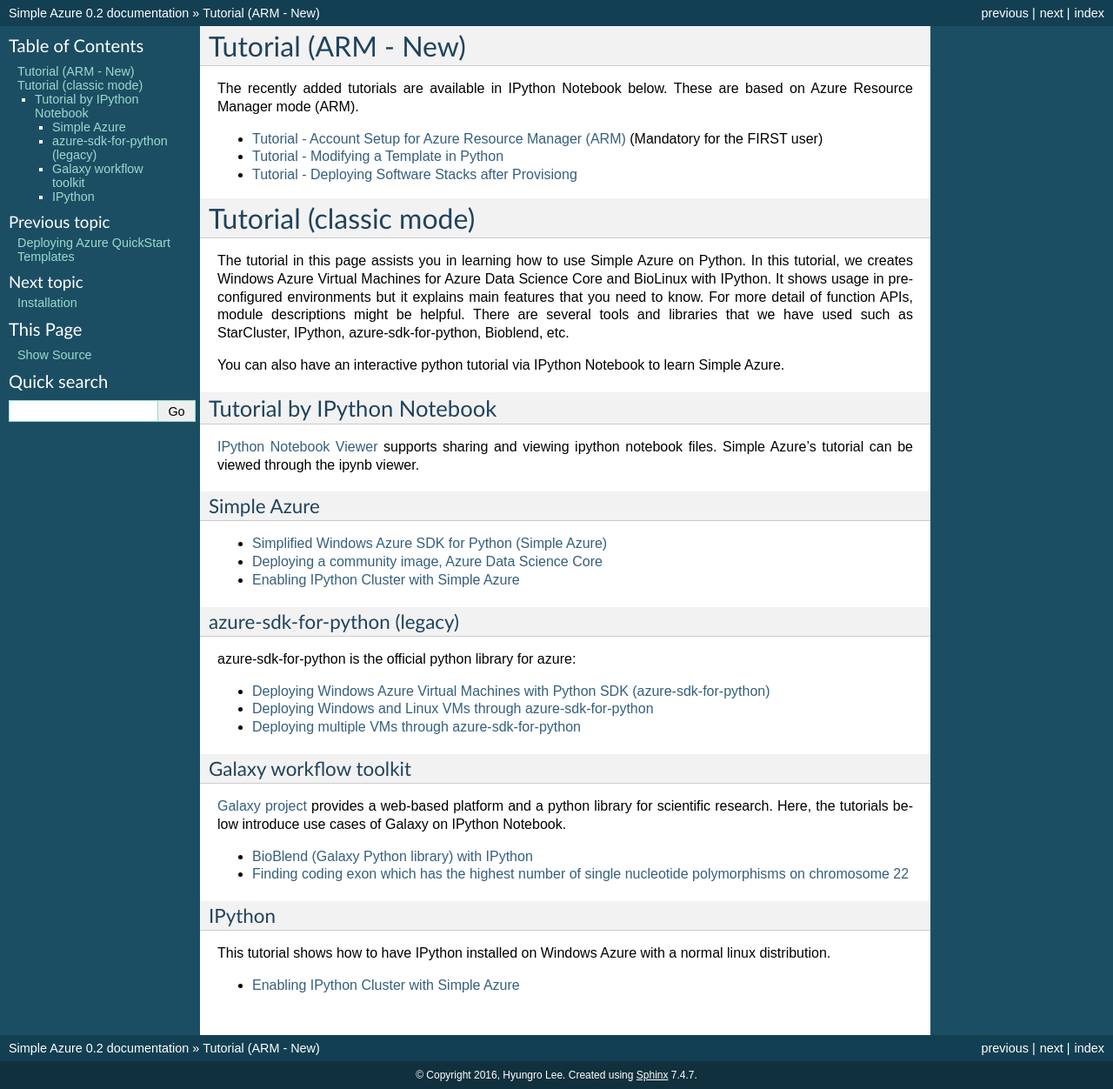
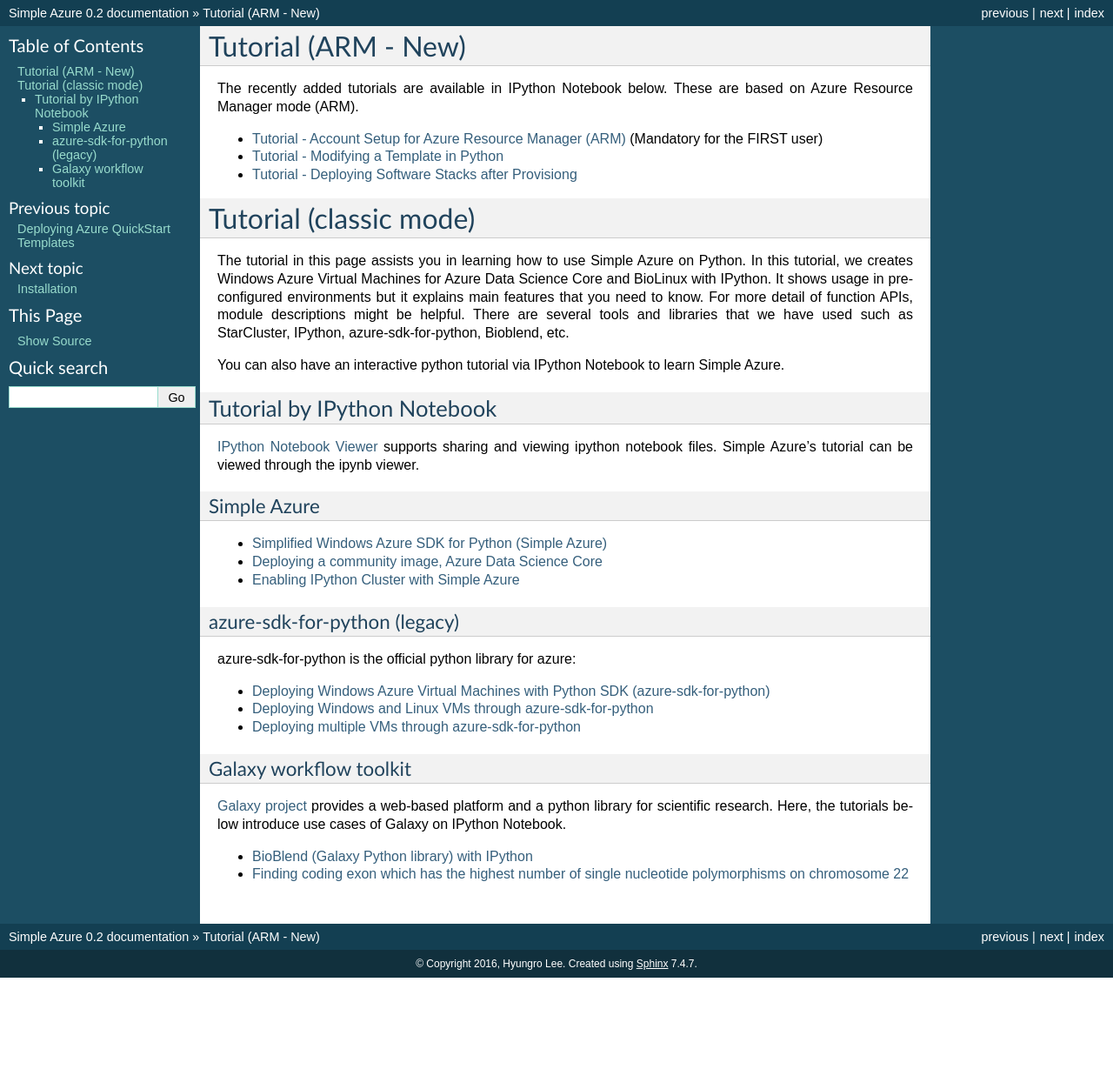
Before and after one commit to lee212/simpleazure, a Sphinx documentation site: the page built from docs/tutorial.rst, in a window 1280 px wide. Shown: the whole page at 87% size. Built offline with Sphinx 7.4.7, drawn with Linux system fonts in a browser that asks for light colours; after the commit the page ends 1124 px from its top, so only the background shows below that.

Commit message:
remove wrong tutorial link

```diff
--- a/docs/tutorial.rst
+++ b/docs/tutorial.rst
@@ -54,11 +54,3 @@
 
 * `BioBlend (Galaxy Python library) with IPython <https://nbviewer.jupyter.org/github/lee212/simpleazure/blob/master/ipynb/classic/Tutorial%20%28classic%29%20-%20BioBlend%20%28Galaxy%20Python%20library%29%20with%20IPython.ipynb>`_
 * `Finding coding exon which has the highest number of single nucleotide polymorphisms on chromosome 22 <https://nbviewer.jupyter.org/github/lee212/simpleazure/blob/master/ipynb/classic/Example%20%28Galaxy%20Workflow%29%20-%20finding%20coding%20exon%20which%20has%20the%20highest%20number%20of%20single%20nucleotide%20polymorphisms%20on%20chromosome%2022.ipynb>`_
-
-IPython
-^^^^^^^^^^^^^^^^^^^^^^^^^^^^^^^^^^^^^^^^^^^^^^^^^^^^^^^^^^^^^^^^^^^^^^^^^^^^^^^
-
-This tutorial shows how to have IPython installed on Windows Azure with a
-normal linux distribution.
-
-* `Enabling IPython Cluster with Simple Azure <https://nbviewer.jupyter.org/github/lee212/simpleazure/blob/master/ipynb/classic/Tutorial%20%28classic%29%20-%20Enabling%20IPython%20cluster%20with%20Simple%20Azure.ipynb>`_
```
